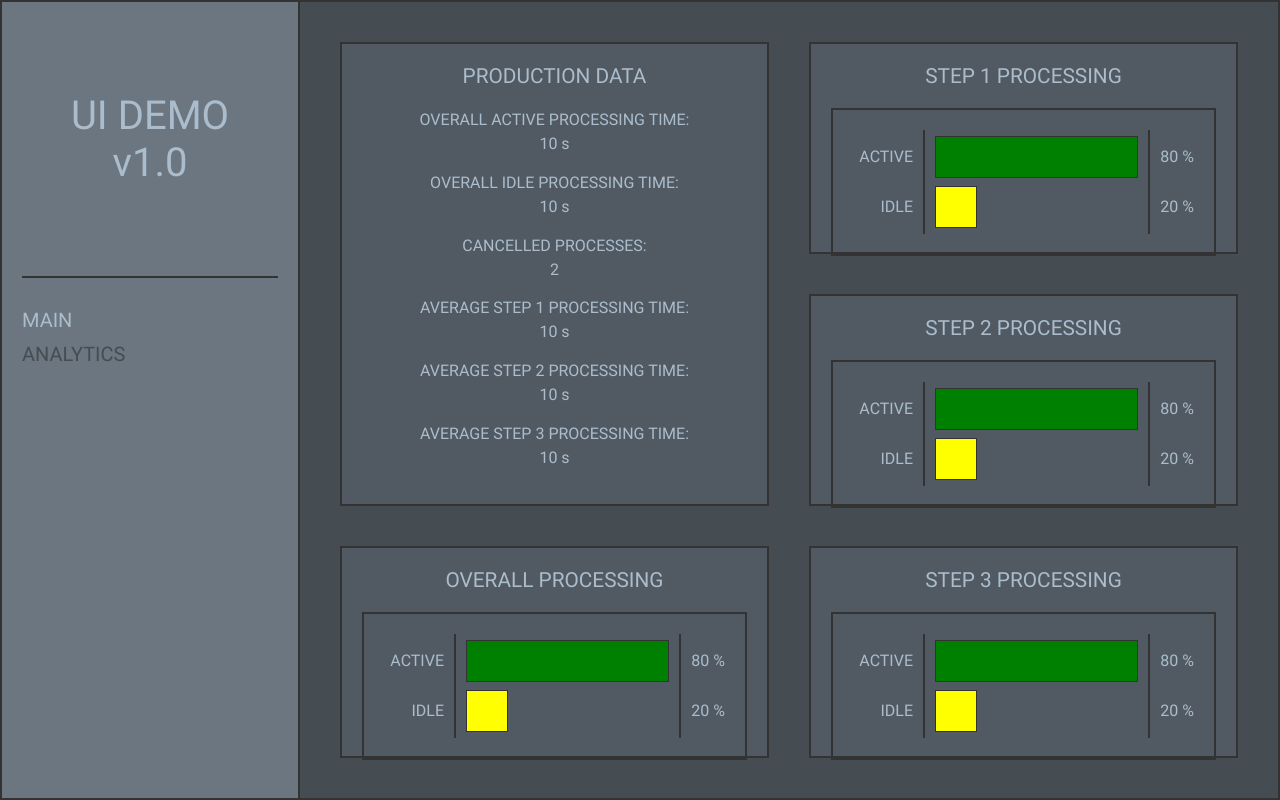
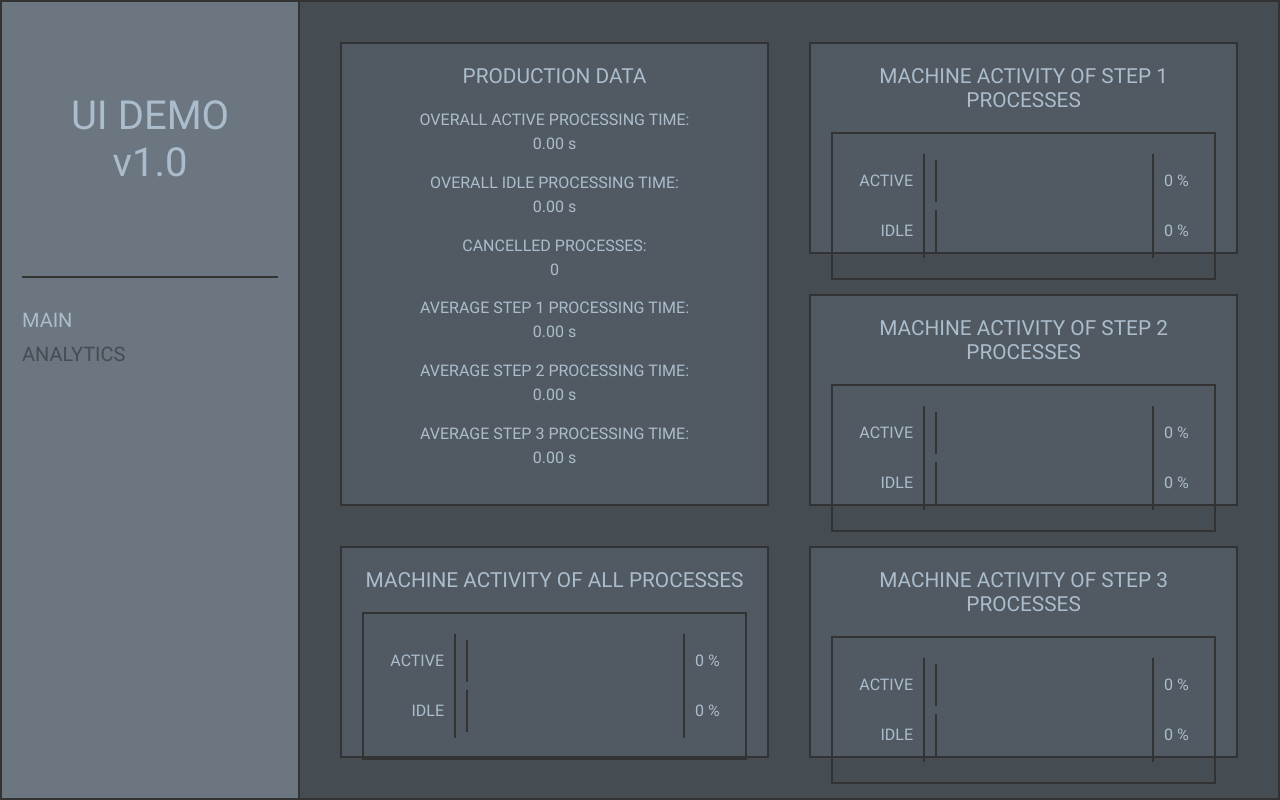
Before and after one commit to MyllysMikkoS/IndustrialUiDemo, an Angular app: page /analytics in a window 1280 px wide. Built offline with nearby package versions, Linux system fonts and the light colour scheme.

Commit message:
UI updates when simulator changes values

```diff
--- a/src/app/analytics-page/analytics-page.component.html
+++ b/src/app/analytics-page/analytics-page.component.html
@@ -4,46 +4,46 @@
       <div class="widget-header">Production data</div>
       <div class="label-value-group">
         <div class="label">Overall active processing time:</div>
-        <div class="value">10 s</div>
+        <div class="value">{{overallActiveProcessingTime | number:'1.2'}} s</div>
       </div>
       <div class="label-value-group">
         <div class="label">Overall idle processing time:</div>
-        <div class="value">10 s</div>
+        <div class="value">{{overallIdleProcessingTime | number:'1.2'}} s</div>
       </div>
       <div class="label-value-group">
         <div class="label">Cancelled processes:</div>
-        <div class="value">2</div>
+        <div class="value">{{cancelledProcesses | number:'1.0-0'}}</div>
       </div>
       <div class="label-value-group">
         <div class="label">Average step 1 processing time:</div>
-        <div class="value">10 s</div>
+        <div class="value">{{step1AverageProcessingTime | number:'1.2'}} s</div>
       </div>
       <div class="label-value-group">
         <div class="label">Average step 2 processing time:</div>
-        <div class="value">10 s</div>
+        <div class="value">{{step2AverageProcessingTime | number:'1.2'}} s</div>
       </div>
       <div class="label-value-group">
         <div class="label">Average step 3 processing time:</div>
-        <div class="value">10 s</div>
+        <div class="value">{{step3AverageProcessingTime | number:'1.2'}} s</div>
       </div>
     </div>
     <div class="widget flex-column overall-processing-time">
-      <div class="widget-header">Overall processing</div>
+      <div class="widget-header">Machine activity of all processes</div>
       <div class="graph-container">
-        <app-process-time-chart></app-process-time-chart>
+        <app-process-time-chart [activePercentage]="allProcessesActivityDistribution.percentage1" [idlePercentage]="allProcessesActivityDistribution.percentage2"></app-process-time-chart>
       </div>
     </div>
     <div class="widget flex-column step1-processing-time">
-      <div class="widget-header">Step 1 processing</div>
-      <app-process-time-chart></app-process-time-chart>
+      <div class="widget-header">Machine activity of step 1 processes</div>
+      <app-process-time-chart [activePercentage]="step1ActivityDistribution.percentage1" [idlePercentage]="step1ActivityDistribution.percentage2"></app-process-time-chart>
     </div>
     <div class="widget flex-column step2-processing-time">
-      <div class="widget-header">Step 2 processing</div>
-      <app-process-time-chart></app-process-time-chart>
+      <div class="widget-header">Machine activity of step 2 processes</div>
+      <app-process-time-chart [activePercentage]="step2ActivityDistribution.percentage1" [idlePercentage]="step2ActivityDistribution.percentage2"></app-process-time-chart>
     </div>
     <div class="widget flex-column step3-processing-time">
-      <div class="widget-header">Step 3 processing</div>
-      <app-process-time-chart></app-process-time-chart>
+      <div class="widget-header">Machine activity of step 3 processes</div>
+      <app-process-time-chart [activePercentage]="step3ActivityDistribution.percentage1" [idlePercentage]="step3ActivityDistribution.percentage2"></app-process-time-chart>
     </div>
   </div>
 </div>
--- a/src/app/analytics-page/analytics-page.component.ts
+++ b/src/app/analytics-page/analytics-page.component.ts
@@ -1,4 +1,15 @@
+import { SimulatorService } from './../simulator.service';
 import { Component, OnInit } from '@angular/core';
+
+export class PercentageDistribution {
+  percentage1 = 0;
+  percentage2 = 0;
+
+  constructor(percentage1: number, percentage2: number) {
+    this.percentage1 = Math.max(Math.min(percentage1, 100), 0);
+    this.percentage2 = Math.max(Math.min(percentage2, 100), 0);
+  }
+}
 
 @Component({
   selector: 'app-analytics-page',
@@ -7,9 +18,74 @@ import { Component, OnInit } from '@angular/core';
 })
 export class AnalyticsPageComponent implements OnInit {
 
-  constructor() { }
+  get overallActiveProcessingTime(): number {
+    return this.simulator.getAnalyticsData().stepActiveProcessingTimes.reduce(
+      (previousValue, currentValue) => previousValue + currentValue, 0);
+  }
+
+  get overallIdleProcessingTime(): number {
+    return this.simulator.getAnalyticsData().stepIdleProcessingTimes.reduce(
+      (previousValue, currentValue) => previousValue + currentValue, 0);
+  }
+
+  get cancelledProcesses(): number {
+    return this.simulator.getAnalyticsData().cancelledProcesses;
+  }
+
+  get step1AverageProcessingTime(): number {
+    const analyticsData = this.simulator.getAnalyticsData();
+    return (analyticsData.stepActiveProcessingTimes[0]
+      + analyticsData.stepIdleProcessingTimes[0]) / Math.max(this.simulator.getProcessedQuantity(), 1);
+  }
+
+  get step2AverageProcessingTime(): number {
+    const analyticsData = this.simulator.getAnalyticsData();
+    return (analyticsData.stepActiveProcessingTimes[1]
+      + analyticsData.stepIdleProcessingTimes[1]) / Math.max(this.simulator.getProcessedQuantity(), 1);
+  }
+
+  get step3AverageProcessingTime(): number {
+    const analyticsData = this.simulator.getAnalyticsData();
+    return (analyticsData.stepActiveProcessingTimes[2]
+      + analyticsData.stepIdleProcessingTimes[2]) / Math.max(this.simulator.getProcessedQuantity(), 1);
+  }
+
+  get allProcessesActivityDistribution(): PercentageDistribution {
+    return this.getActivityDistribution(-1);
+  }
+
+  get step1ActivityDistribution(): PercentageDistribution {
+    return this.getActivityDistribution(0);
+  }
+
+  get step2ActivityDistribution(): PercentageDistribution {
+    return this.getActivityDistribution(1);
+  }
+
+  get step3ActivityDistribution(): PercentageDistribution {
+    return this.getActivityDistribution(2);
+  }
+
+  constructor(private simulator: SimulatorService) { }
 
   ngOnInit(): void {
   }
 
+  getActivityDistribution(index: number): PercentageDistribution {
+    if (index < 0) {
+      const allActive = this.simulator.getAnalyticsData().stepActiveProcessingTimes.reduce(
+        (previousValue, currentValue) => previousValue + currentValue, 0);
+      const allIdle = this.simulator.getAnalyticsData().stepIdleProcessingTimes.reduce(
+        (previousValue, currentValue) => previousValue + currentValue, 0);
+
+      const total = Math.max(allActive + allIdle, 0.0001);
+      return new PercentageDistribution((allActive / total) * 100, (allIdle / total) * 100);
+    } else {
+      const allActive = this.simulator.getAnalyticsData().stepActiveProcessingTimes[index];
+      const allIdle = this.simulator.getAnalyticsData().stepIdleProcessingTimes[index];
+
+      const total = Math.max(allActive + allIdle, 0.0001);
+      return new PercentageDistribution((allActive / total) * 100, (allIdle / total) * 100);
+    }
+  }
 }
--- a/src/app/common-components/process-time-chart/process-time-chart.component.ts
+++ b/src/app/common-components/process-time-chart/process-time-chart.component.ts
@@ -18,15 +18,15 @@ import { Component, Input, OnInit } from '@angular/core';
       </div>
     </div>
     <div class="values">
-      <p>80 %</p>
-      <p>20 %</p>
+      <p>{{activePercentage | number:'1.0-0'}} %</p>
+      <p>{{idlePercentage | number:'1.0-0'}} %</p>
     </div>
   </div>
   `
 })
 export class ProcessTimeChartComponent implements OnInit {
-  @Input() activePercentage = 100;
-  @Input() idlePercentage = 20;
+  @Input() activePercentage = 0;
+  @Input() idlePercentage = 0;
 
   get activeBarWidth(): string {
     const clampedPercent = Math.max(Math.min(this.activePercentage, 100), 0);
--- a/src/app/simulator.service.ts
+++ b/src/app/simulator.service.ts
@@ -39,6 +39,13 @@ export class ProcessStep {
   }
 }
 
+export class AnalyticsData {
+  cancelledProcesses = 0;
+
+  stepActiveProcessingTimes = [0, 0, 0];
+  stepIdleProcessingTimes = [0, 0, 0];
+}
+
 @Injectable({
   providedIn: 'root'
 })
@@ -56,10 +63,13 @@ export class SimulatorService {
 
   // Steps (simulator has hardcoded process steps for now)
   private processSteps: ProcessStep[] = [
-    new ProcessStep(0, 'Starting step', 1),
-    new ProcessStep(1, 'Execution step', 3),
-    new ProcessStep(2, 'Finishing step', 2)
+    new ProcessStep(0, 'Starting step', 5),
+    new ProcessStep(1, 'Execution step', 10),
+    new ProcessStep(2, 'Finishing step', 7)
   ];
+
+  // Analytics data
+  private analyticsData = new AnalyticsData();
 
   constructor() {
     setInterval(() => { this.simulationUpdate(); }, this.simulationTickSeconds * 1000);
@@ -83,6 +93,10 @@ export class SimulatorService {
 
   getCurrentStepIndex(): number {
     return this.currentProcessStepIndex;
+  }
+
+  getAnalyticsData(): AnalyticsData {
+    return this.analyticsData;
   }
 
   start(): void {
@@ -112,6 +126,8 @@ export class SimulatorService {
     this.processSteps.forEach(step => {
       step.setRuntime(0);
     });
+
+    this.analyticsData.cancelledProcesses++;
   }
 
   canStartProcessing(): boolean {
@@ -138,6 +154,9 @@ export class SimulatorService {
       const newRunTime = currentStep.getRuntime() + this.simulationTickSeconds;
       currentStep.setRuntime(newRunTime);
 
+      // Add active time analytics
+      this.analyticsData.stepActiveProcessingTimes[this.currentProcessStepIndex] += this.simulationTickSeconds;
+
       // Advance steps
       if (currentStep.getRuntime() >= currentStep.getEstimatedTime()) {
         // Move to next step
@@ -148,6 +167,11 @@ export class SimulatorService {
           this.cancel();
         }
       }
+    } else {
+      // Add idle time analytics
+      if (this.currentProcessStepIndex >= 0) {
+        this.analyticsData.stepIdleProcessingTimes[this.currentProcessStepIndex] += this.simulationTickSeconds;
+      }
     }
   }
 
```
